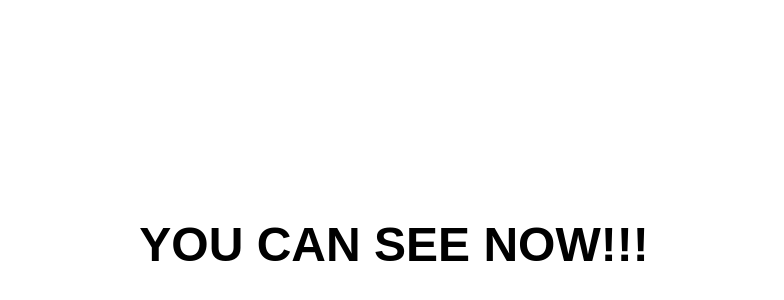
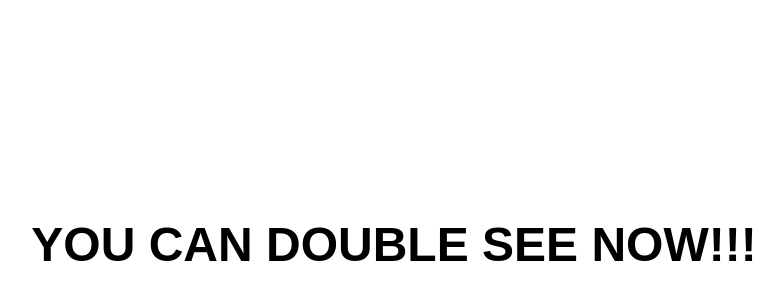
Before and after one commit to sweet-orchard/screenshot-pipeline, a website: page index.html in a window 1280 px wide. Shown: the part 156-456 px from the top of the page, without its empty margins (246-1030 px from the left). Drawn offline with Linux system fonts and the light colour scheme.

Commit message:
just testing

```diff
--- a/index.html
+++ b/index.html
@@ -7,7 +7,7 @@
     <link rel="stylesheet" href="./styles.css">
 </head>
 <body>
-    <h1 class="perfect-center">YOU CAN SEE NOW!!!</h1>
+    <h1 class="perfect-center">YOU CAN DOUBLE SEE NOW!!!</h1>
 
 
     <script src="./script.js"></script>
```
